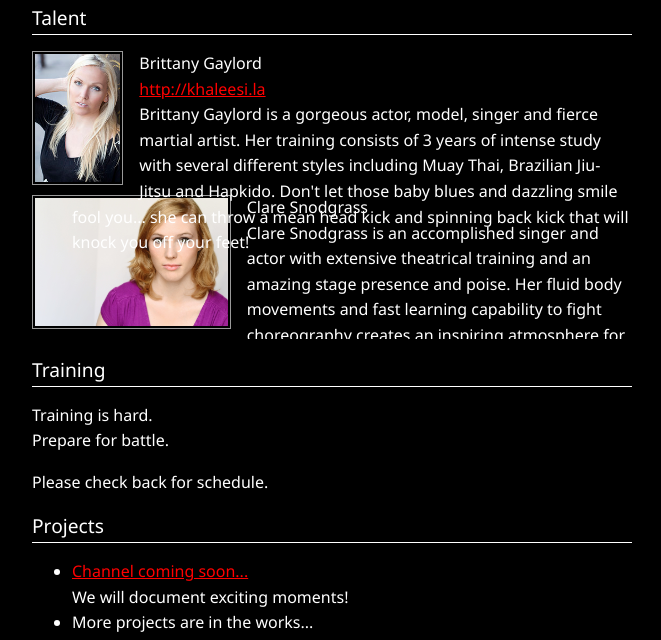
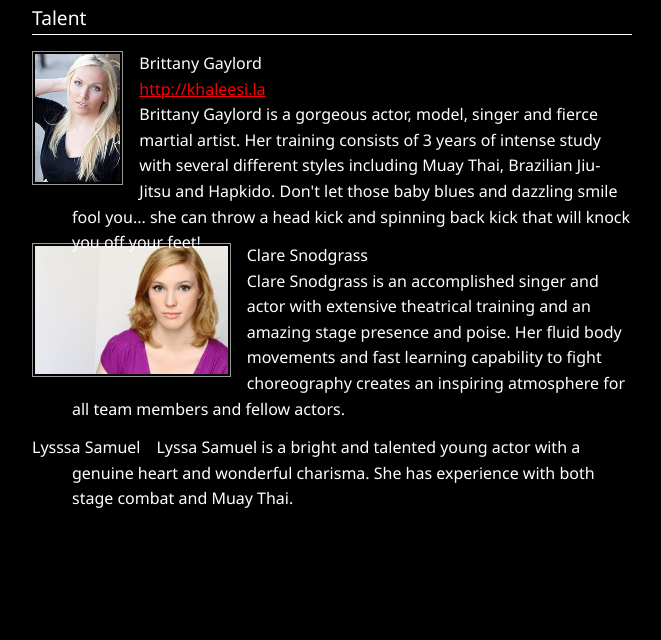
Before and after one commit to erikandemily/combat-training-productions, a plain HTML site: page index.html in a window 1280 px wide. Shown: the part 975-1615 px from the top of the page, without its empty margins (308-969 px from the left). Drawn offline with Linux system fonts and the light colour scheme.

Commit message:
Update index.html

```diff
--- a/index.html
+++ b/index.html
@@ -23,7 +23,7 @@ Muay Thai, Jiu-Jitsu, Hapkido, Wing Chun, MMA."  />
   dt { float:left; clear:left; margin-right:1em;}
   dt img { height:8em; display:inline-block; border:1px solid #999; padding:2px;}
 
-  #talent dd { height:8em; margin-bottom:1em;}
+  #talent dd { height:11em; margin-bottom:1em;}
   #sponsors img { height:4em;}
   #logo2 { height:8em; display:block;}
 
@@ -78,11 +78,14 @@ Muay Thai, Jiu-Jitsu, Hapkido, Wing Chun, MMA."  />
     <dd> Brittany Gaylord <br> <a href="//khaleesi.la"> http://khaleesi.la </a> <br> Brittany Gaylord is a gorgeous
     actor, model, singer and fierce martial artist.  Her training consists of 3 years of intense study with several
     different styles including Muay Thai, Brazilian Jiu-Jitsu and Hapkido.  Don't let those baby blues and dazzling
-    smile fool you... she can throw a mean head kick and spinning back kick that will knock you off your feet!
+    smile fool you... she can throw a head kick and spinning back kick that will knock you off your feet!
     <dt> <img src="images/clare.jpg" alt="Clare Snodgrass">
     <dd> Clare Snodgrass <br> Clare Snodgrass is an accomplished singer and actor with extensive theatrical training
     and an amazing stage presence and poise.  Her fluid body movements and fast learning capability to fight
-    choreography creates an inspiring atmosphere for all team members and fellow actors..
+    choreography creates an inspiring atmosphere for all team members and fellow actors.
+    <dt> Lysssa Samuel
+    <dd> Lyssa Samuel is a bright and talented young actor with a genuine heart and wonderful charisma.  She has
+    experience with both stage combat and Muay Thai.
   </dl>
 </section>
 
```
